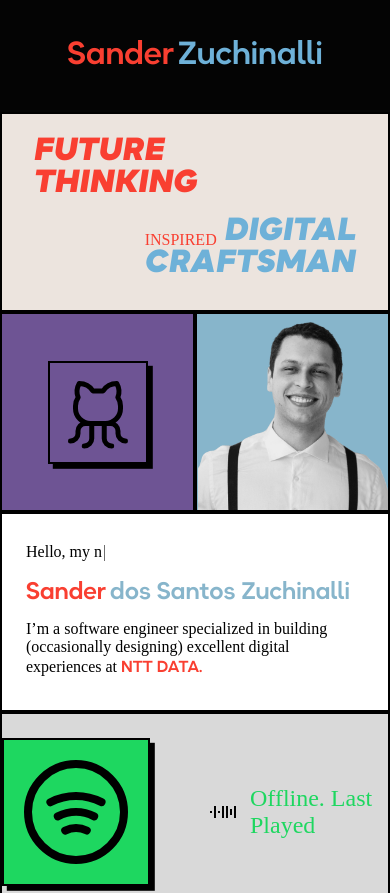
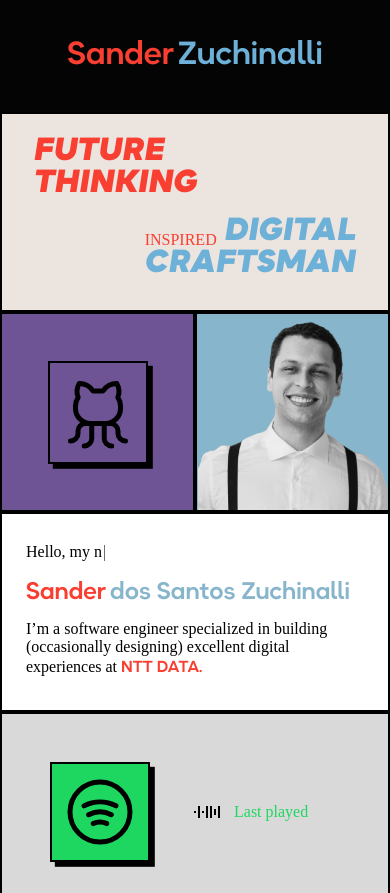
Before and after one commit to sanderdsz/sander-nextjs, a Next.js app: page / in a window 390 px wide. Shown: the top 893 px of the page. Built offline with nearby package versions, Linux system fonts and the light colour scheme; no server answers; a web font is replaced by a local one.

Commit message:
fix: spotify section mobile layout

```diff
--- a/src/components/Spotify/index.tsx
+++ b/src/components/Spotify/index.tsx
@@ -4,6 +4,7 @@ import { SpotifyLogo } from 'phosphor-react'
 
 import styles from './styles.module.scss'
 import Soundwave from '../Soundwave'
+import UseDeviceSize from '@/utils/UseDeviceSize'
 
 type RecentlyProps = {
   album: string
@@ -15,22 +16,30 @@ type RecentlyProps = {
 
 const fetcher = (url: string) => fetch(url).then((res) => res.json())
 
-
 const Spotify = () => {
-
+  const [screenWidth, screenHeight] = UseDeviceSize()
   const { data: currently } = useSwr<RecentlyProps>("/api/spotify/currently", fetcher)
   const { data: recently } = useSwr("/api/spotify/recently", fetcher)
 
   return (
     <div className={styles.container}>
       <Button background='#1ED760'>
-        <SpotifyLogo size={128}/>
+        <SpotifyLogo size={screenWidth <= 996 ? 80 : 128} />
       </Button>
       <div className={styles.info}>
         { currently?.isPlaying ? (
           <>
             <span className={`${[styles["song__header"]]}`}>
-              <Soundwave/> Currently Playing
+              <Soundwave/>
+              { screenWidth <= 996 ? (
+                <>
+                   Playing
+                </>
+              ) : (
+                <>
+                  Currently playing
+                </>
+              )}
             </span>
             <span className={`${[styles["song__title"]]}`}>
               { currently?.title }
@@ -42,7 +51,16 @@ const Spotify = () => {
         ) : (
           <>
             <span className={`${[styles["song__header"]]}`}>
-              <Soundwave/> Offline. Last Played
+            <Soundwave/>
+              { screenWidth <= 996 ? (
+                <>
+                  Last played
+                </>
+              ) : (
+                <>
+                  Offline. Last played
+                </>
+              )}
             </span>
             <span className={`${[styles["song__title"]]}`}>
               { recently?.title }
--- a/src/components/Spotify/styles.module.scss
+++ b/src/components/Spotify/styles.module.scss
@@ -1,13 +1,25 @@
+@use "src/styles/variables";
+
 .container {
   display: flex;
   align-items: center;
   justify-content: center;
+  width: 100%;
+
+  @media (max-width: variables.$breakpoint-xs) {
+    justify-content: flex-start;
+    padding: 3rem;
+  }
 }
 
 .info {
   display: flex;
   flex-direction: column;
   padding-left: 3rem;
+
+  @media (max-width: variables.$breakpoint-xs) {
+    padding-left: 2rem;
+  }
 }
 
 .song__header {
@@ -15,13 +27,25 @@
   align-items: center;
   font-size: 1.5rem;
   color: #1ED760;
+
+  @media (max-width: variables.$breakpoint-xs) {
+    font-size: 1rem;
+  }
 }
 
 .song__title {
   font-size: 2rem;
   font-weight: 600;
+
+  @media (max-width: variables.$breakpoint-xs) {
+    font-size: 1.25rem;
+  }
 }
 
 .song__artist {
   font-size: 1.5rem;
+
+  @media (max-width: variables.$breakpoint-xs) {
+    font-size: 1rem;
+  }
 }
--- a/src/pages/api/spotify/currently.ts
+++ b/src/pages/api/spotify/currently.ts
@@ -10,8 +10,15 @@ export default async function handler(req: NextApiRequest, res: NextApiResponse)
 
   const song: any = await response.json()
 
+  let title
+
+  if (song.item.name.length > 20) {
+    title = song.item.name.slice(0, 20) + '...'
+  } else {
+    title = song.item.name
+  }
+
   const isPlaying = true;
-  const title = song.item.name;
   const artist = song.item.artists.map((artist: any) => artist.name).join(", ");
   const album = song.item.album.name;
   const albumImageUrl = song.item.album.images[0].url;
--- a/src/pages/api/spotify/recently.ts
+++ b/src/pages/api/spotify/recently.ts
@@ -6,8 +6,17 @@ export default async function handler(req, res) {
 
   const obj = items[0]
 
+  let song_name: string = obj.track.name
+
+  if (song_name.length > 20) {
+    console.log(song_name.slice(0, 20) + '...')
+    song_name = song_name.slice(0, 20) + '...'
+  } else {
+    song_name
+  }
+
   const recently = {
-    title: obj.track.name,
+    title: song_name,
     artist: obj.track.artists[0].name,
     coverImage: obj.track.album.images[0].url
   }
```
